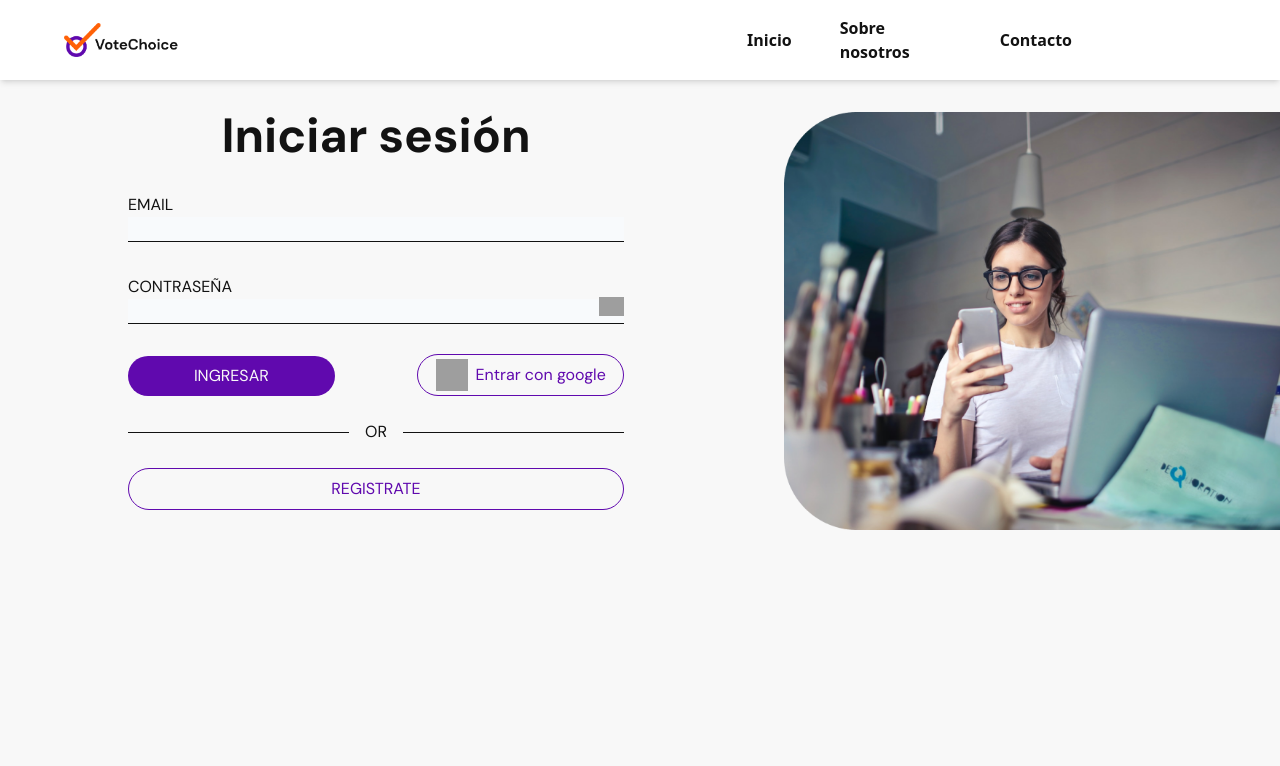
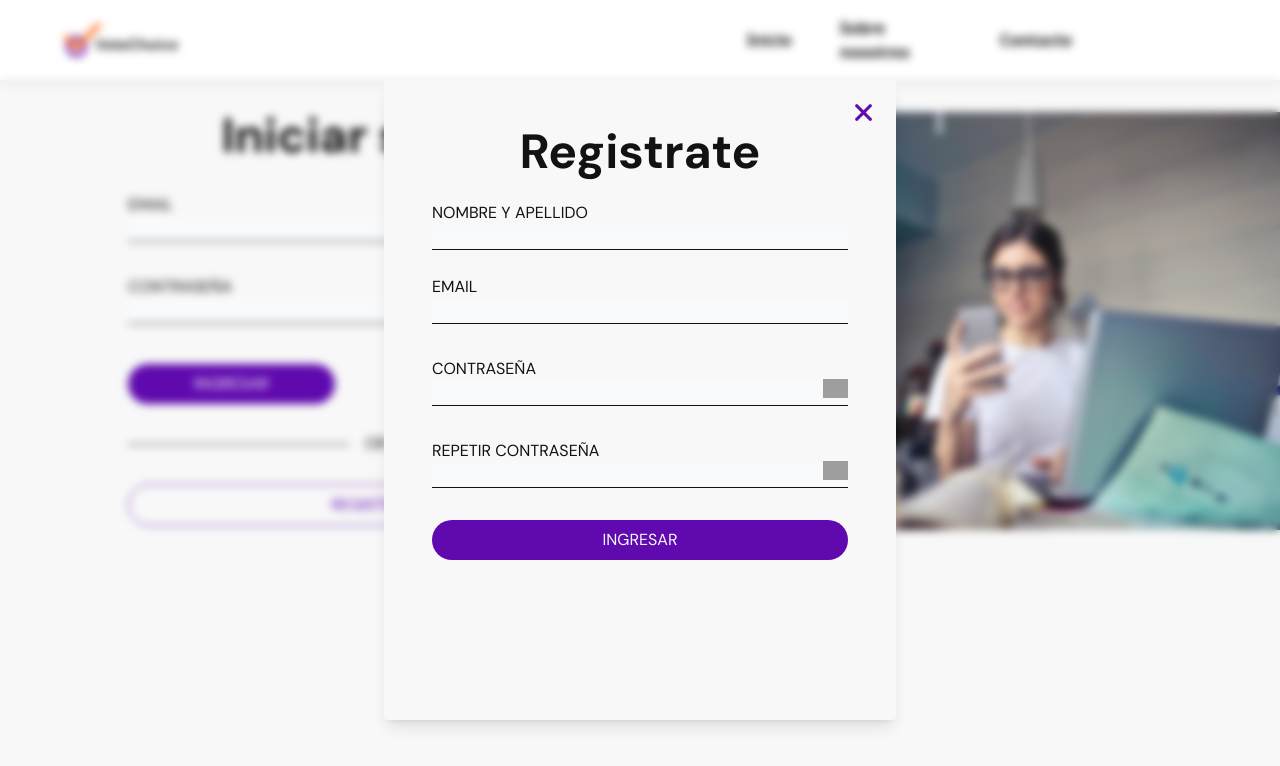
Before and after one commit to No-Country/c13-43-ft-react, a Next.js app: page /login in a window 1280 px wide. Both pictures are taken after a click on the button "REGISTRATE". Shown: the top 766 px of the page. Built offline with nearby package versions, Linux system fonts and the light colour scheme; grey boxes are pictures that could not be loaded; a web font is replaced by a local one.

Commit message:
Realizar: Modal general para ser reutilizado en otras paginas Modal del registro Funciones para poder abrir y cerrar el modal

```diff
--- a/src/app/login/page.jsx
+++ b/src/app/login/page.jsx
@@ -6,11 +6,14 @@ import { GoogleButton } from '@/components/GoogleButton';
 import { signIn, useSession } from 'next-auth/react';
 import { useRouter } from 'next/navigation';
 import { useState } from 'react';
+import ModalGeneral from '@/components/ModalGeneral';
+import ModalRegister from '@/components/ModalRegister';
 
 export const login = () => {
     // const { data: session } = useSession();
   const router = useRouter();
   const [error, setError] = useState();
+  const [stateModal, setStateModal] = useState( false )
 
   const handleSubmit = async (e) => {
       e.preventDefault();
@@ -31,6 +34,7 @@ export const login = () => {
   };
 
 return (
+  <>
     <div className="flex gap-40 pt-8 pl-32">
       <main className="flex-colum justify-center w-1/2 ">
         <h1 className="text-secondaryBlack text-5xl font-bold font-dmsans flex justify-center">
@@ -56,7 +60,7 @@ export const login = () => {
             </div>
             <Password nameLabel="CONTRASEÑA" name="password" />
             <div className='mt-2'>{error && <p className='font-medium text-red-600'>{error}</p>}</div>
-                <div className="flex justify-start items-center gap-8 mt-8">
+            <div className="flex justify-start items-center gap-8 mt-10">
               <button className="bg-primaryPurple text-secondaryWhite w-5/12 font-dmsans font-medium py-2 rounded-full">
                 {" "}
                 INGRESAR{" "}
@@ -68,7 +72,7 @@ export const login = () => {
           </div>
         </div>
 
-            <div className="flex gap-4 my-6">
+        <div className="flex gap-4 my-7">
           <hr className="flex-grow border-secondaryBlack mt-3" />
           <span className="text-secondaryBlack font-dmsans font-medium">
             OR
@@ -76,13 +80,23 @@ export const login = () => {
           <hr className="flex-grow border-secondaryBlack mt-3" />
         </div>
 
-            <button className="text-primaryPurple font-dmsans font-medium border-primaryPurple border rounded-full w-full py-2">
+        <button
+          className="text-primaryPurple font-dmsans font-medium border-primaryPurple border rounded-full w-full py-2"
+          onClick={() => setStateModal( !stateModal )}
+        >
           {" "}
           REGISTRATE{" "}
         </button>
       </main>
       <ImagePrincipal />
     </div>
+    <ModalGeneral
+      state = { stateModal }
+      changeState = { setStateModal }
+    >
+      <ModalRegister/>
+    </ModalGeneral>
+    </>
   );
 };
 
--- a/src/app/register/page.jsx
+++ /dev/null
@@ -1,50 +0,0 @@
-import ImagePrincipal from '@/components/ImagePrincipal'
-import Password from '@/components/Password';
-import React from 'react'
-
-const Register = () => {
-    return (
-        <div className='flex gap-40 pt-8 pl-32'>
-            <main className='flex-colum justify-center w-1/2 '>
-                <h1 className='text-secondaryBlack text-5xl font-bold font-dmsans flex justify-center'> Registrate </h1>
-                <form action="">
-                    <div className='my-6'>
-                        <label className='text-secondaryBlack font-dmsans font-medium'> NOMBRE </label>
-                        <input className="w-full border-b border-secondaryBlack bg-slate-50 outline-none " type="text" name="nombre" id='nombre'/>
-                    </div>
-
-                    <div className='my-6'>
-                        <label className='text-secondaryBlack font-dmsans font-medium'> EMAIL </label>
-                        <input className="w-full border-b border-secondaryBlack bg-slate-50 outline-none " type="email" name="email" id='email'/>
-                    </div>
-
-                    <Password
-                        nameLabel = 'CONTRASEÑA'
-                        name = 'password'
-                    />
-
-                    <div className='flex items-center justify-center gap-8 my-5 py-2'>
-                        <button className='bg-primaryPurple text-secondaryWhite font-dmsans font-medium w-1/2 py-2 rounded-full'> INGRESAR </button>
-
-                        <button className='text-primaryPurple font-dmsans font-medium border-primaryPurple border rounded-full w-1/2 gap-2 py-1 flex items-center justify-center'>
-                            <img src="https://www.google.com/images/branding/googleg/1x/googleg_standard_color_128dp.png" alt="logoGoogle" className='w-8 h-8 justify-center'/>
-                            Entrar con google
-                        </button>
-                    </div>
-
-                    <div className='flex gap-4 mb-8'>
-                        <hr className='flex-grow border-secondaryBlack mt-3'/>
-                            <span className='text-secondaryBlack font-dmsans font-medium'>OR</span>
-                        <hr className='flex-grow border-secondaryBlack mt-3'/>
-                    </div>
-
-                    <button className='text-primaryPurple font-dmsans font-medium border-primaryPurple border rounded-full w-full py-2'> INICIAR SESIÓN </button>
-                </form>
-            </main>
-
-            <ImagePrincipal/>
-        </div>
-    )
-}
-
-export default Register;
--- /dev/null
+++ b/src/components/ModalGeneral.jsx
@@ -0,0 +1,25 @@
+import Image from 'next/image'
+import React from 'react'
+
+const ModalGeneral = ({ children, state, changeState }) => {
+    return (
+        <>
+            { state &&
+                <div className='w-screen h-screen flex items-center justify-center fixed top-0 left-0 backdrop-blur-sm'>
+                    <main className='w-2/5 h-4/5 relative rounded shadow-lg bg-secondaryWhite p-12'>
+                        <button
+                            className='absolute top-5 right-5 cursor-pointer'
+                            onClick={() => changeState( !state )}
+                        >
+                            <Image src='/Images/closeIcon.png' width={ 25 } height={ 25 } alt='cerrar'/>
+                        </button>
+
+                        { children }
+                    </main>
+                </div>
+            }
+        </>
+    )
+}
+
+export default ModalGeneral
--- /dev/null
+++ b/src/components/ModalRegister.jsx
@@ -0,0 +1,37 @@
+import React from 'react';
+import Password from './Password';
+
+const ModalRegister = () => {
+    return (
+        <main className=' '>
+            <h1 className='text-secondaryBlack text-5xl font-bold font-dmsans flex justify-center'> Registrate </h1>
+            <form action="">
+                <div className='my-6'>
+                    <label className='text-secondaryBlack font-dmsans font-medium'> NOMBRE Y APELLIDO </label>
+                    <input className="w-full border-b border-secondaryBlack bg-slate-50 outline-none " type="text" name="nombre" id='nombre'/>
+                </div>
+
+                <div className='my-6'>
+                    <label className='text-secondaryBlack font-dmsans font-medium'> EMAIL </label>
+                    <input className="w-full border-b border-secondaryBlack bg-slate-50 outline-none " type="email" name="email" id='email'/>
+                </div>
+
+                <Password
+                    nameLabel = 'CONTRASEÑA'
+                    name = 'password'
+                />
+
+                <Password
+                    nameLabel = 'REPETIR CONTRASEÑA'
+                    name = 'password2'
+                />
+
+                <button className='bg-primaryPurple text-secondaryWhite font-dmsans font-medium w-full py-2 rounded-full'> INGRESAR </button>
+
+                {/* <button className='text-primaryPurple font-dmsans font-medium border-primaryPurple border rounded-full w-full py-2'> INICIAR SESIÓN </button> */}
+            </form>
+        </main>
+    )
+}
+
+export default ModalRegister;
```
Lines whose indentation alone changed are shown as unchanged.
